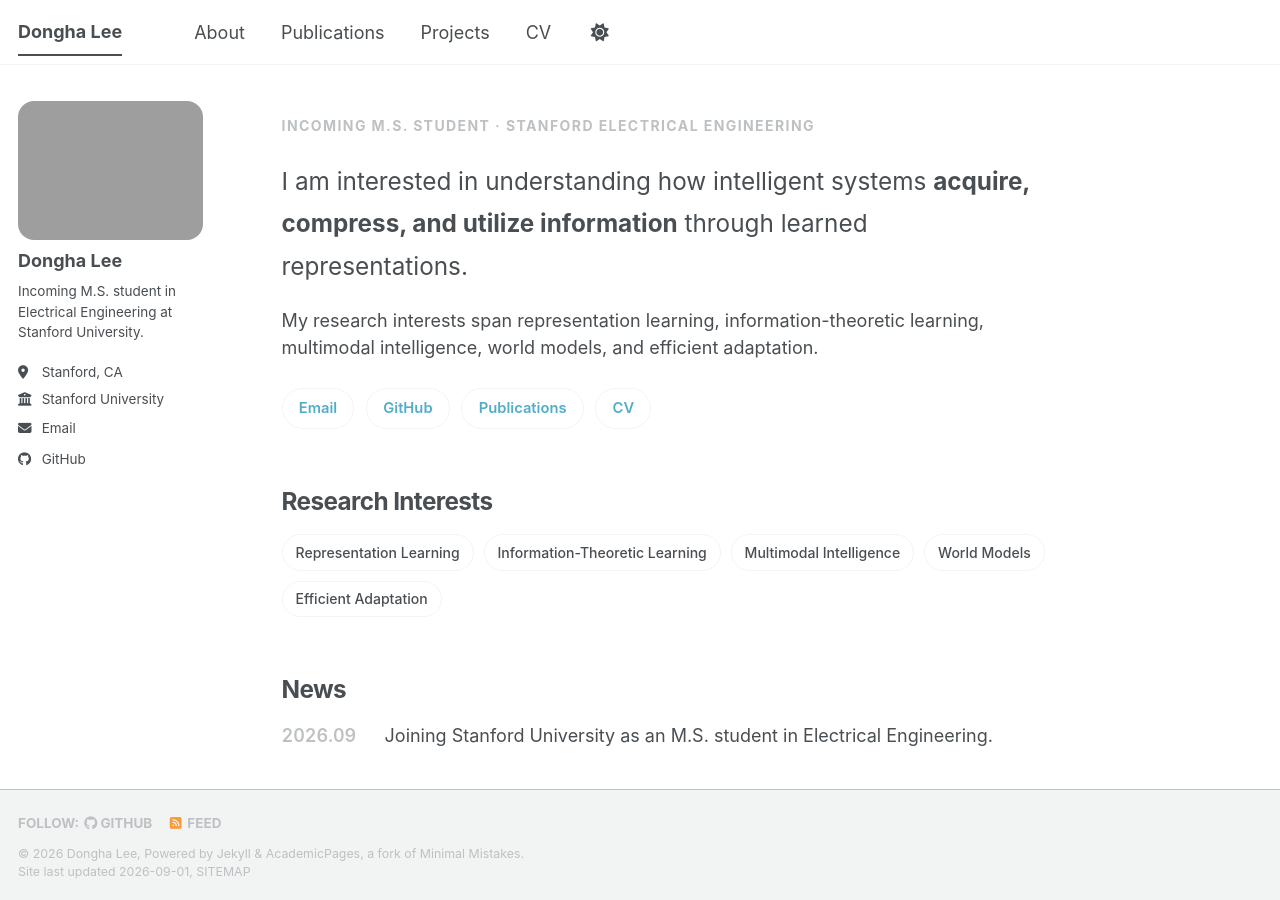
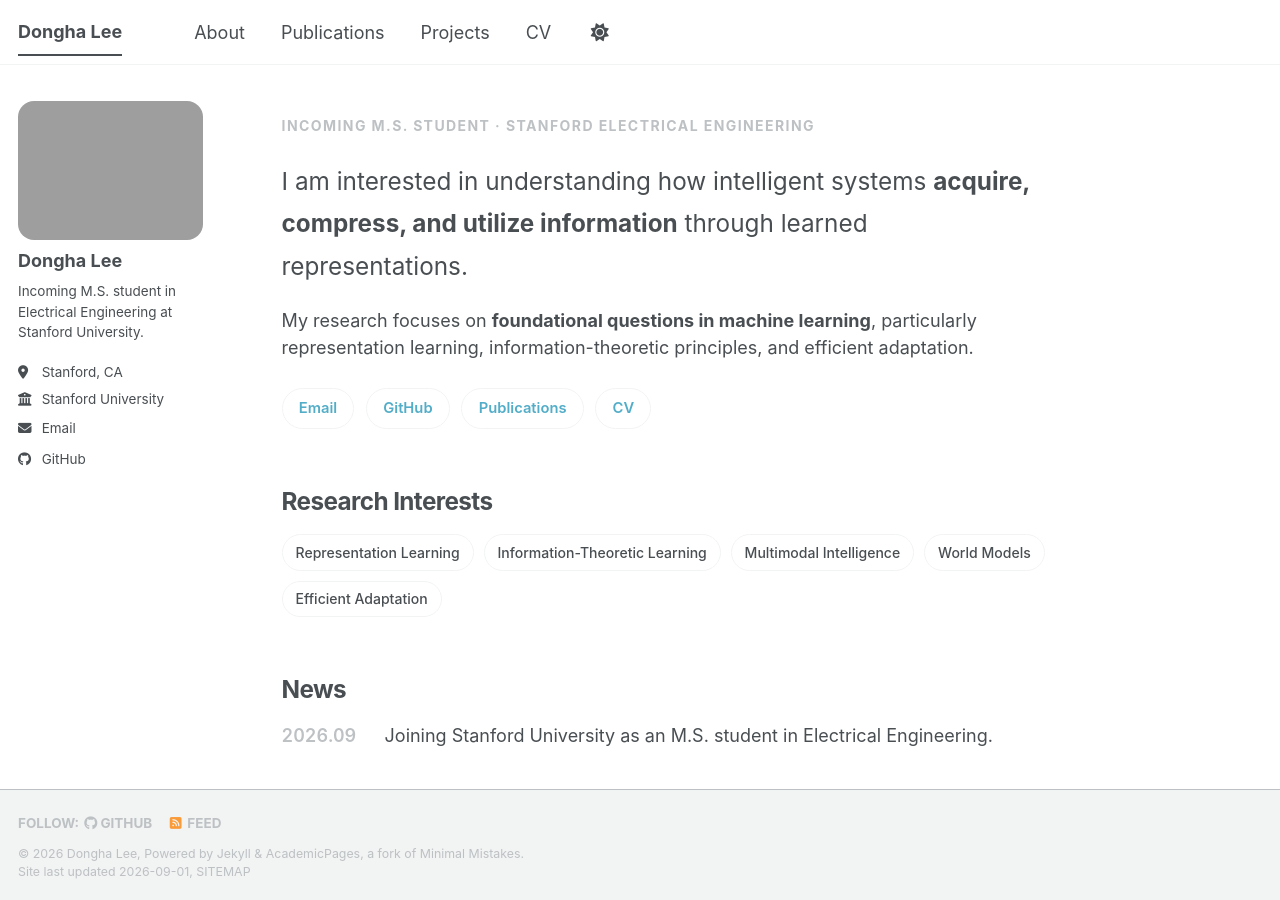
Before and after one commit to lee-research/lee-research.github.io, a Jekyll site: the page built from _pages/about.md, in a window 1280 px wide and 900 px high. Built offline with Jekyll 4.4.1, drawn with Linux system fonts in a browser that asks for light colours; a script bundle is joined from its source files by our own code; library files that are not in the unit come from our copies.

Commit message:
Update about.md

```diff
--- a/_pages/about.md
+++ b/_pages/about.md
@@ -20,9 +20,9 @@ through learned representations.
 </p>
 
 <p>
-My research interests span representation learning,
-information-theoretic learning, multimodal intelligence,
-world models, and efficient adaptation.
+My research focuses on <strong>foundational questions in machine learning</strong>,
+particularly representation learning, information-theoretic principles,
+and efficient adaptation.
 </p>
 
 <div class="home-links">
```
